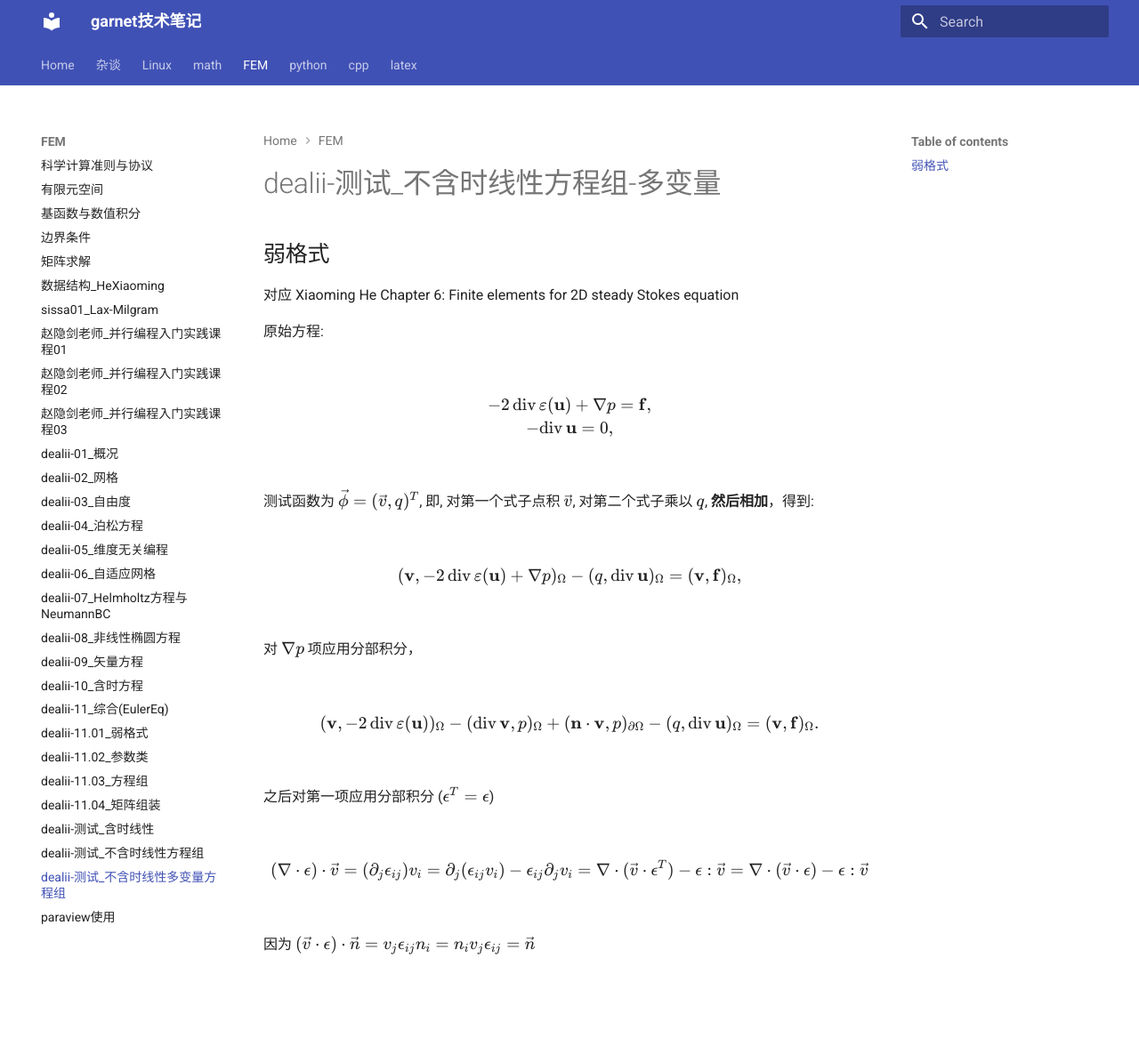
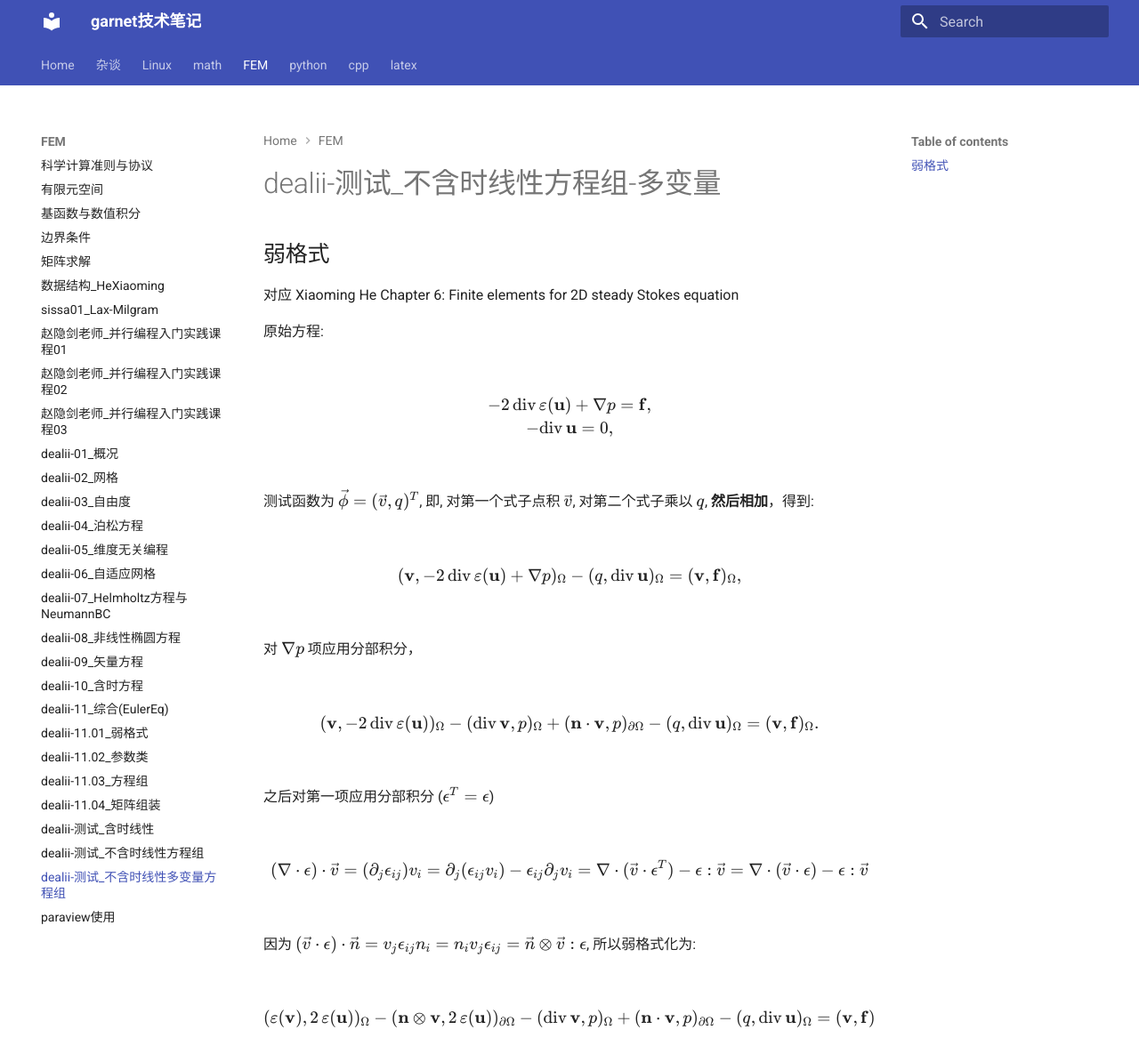
Before and after one commit to ymma98/technotes, an MkDocs documentation site: the page built from docs/FEM/dealii-测试_不含时线性方程组多变量.md, in a window 1280 px wide and 1223 px high. Shown: the top 1194 px of the window at 89% size. Built offline with MkDocs 1.6.1 and Material for MkDocs 9.7.7, drawn with Linux system fonts in a browser that asks for light colours.

Commit message:
docs/FEM/dealii-测试_不含时线性方程组多变量.md updated from https://stackedit.cn/

```diff
--- a/docs/FEM/dealii-测试_不含时线性方程组多变量.md
+++ b/docs/FEM/dealii-测试_不含时线性方程组多变量.md
@@ -32,10 +32,16 @@ $$
 (\nabla\cdot\epsilon)\cdot \vec{v} = (\partial_j\epsilon_{ij}) v_i = \partial_j(\epsilon_{ij} v_i) - \epsilon_{ij} \partial_j v_i  = \nabla \cdot (\vec{v}\cdot \epsilon^T) - \epsilon :\vec{v} = \nabla \cdot (\vec{v}\cdot \epsilon) - \epsilon :\vec{v}
 $$
 
-因为 $(\vec{v}\cdot \epsilon)\cdot \vec{n} = v_j \epsilon_{ij} n_i = n_i v_j \epsilon_{ij} = \vec{n}$
+因为 $(\vec{v}\cdot \epsilon)\cdot \vec{n} = v_j \epsilon_{ij} n_i = n_i v_j \epsilon_{ij} = \vec{n}\otimes \vec{v} : \epsilon$, 所以弱格式化为:
+
+$$
+(\varepsilon(\mathbf{v}), 2 \, \varepsilon(\mathbf{u}))_\Omega - (\mathbf{n} \otimes \mathbf{v}, 2 \, \varepsilon(\mathbf{u}))_{\partial\Omega} - (\mathrm{div}\,\mathbf{v}, p)_\Omega + (\mathbf{n}\cdot\mathbf{v}, p)_{\partial\Omega} - (q, \mathrm{div}\,\mathbf{u})_\Omega
+= (\mathbf{v}, \mathbf{f})_\Omega,
+$$
+
 
 <!--stackedit_data:
-eyJoaXN0b3J5IjpbLTExNzIyODExMzksLTc0MTQ3NzE2MCwtMj
-EyOTkzNjI0Myw3ODQ0MTMzMzIsLTE1MzY3NjkyNDYsLTEzNTA1
-OTcyMzYsLTE4MTEyNzAzODVdfQ==
+eyJoaXN0b3J5IjpbMjA3MjM2MzI0OSwtNzQxNDc3MTYwLC0yMT
+I5OTM2MjQzLDc4NDQxMzMzMiwtMTUzNjc2OTI0NiwtMTM1MDU5
+NzIzNiwtMTgxMTI3MDM4NV19
 -->
```
